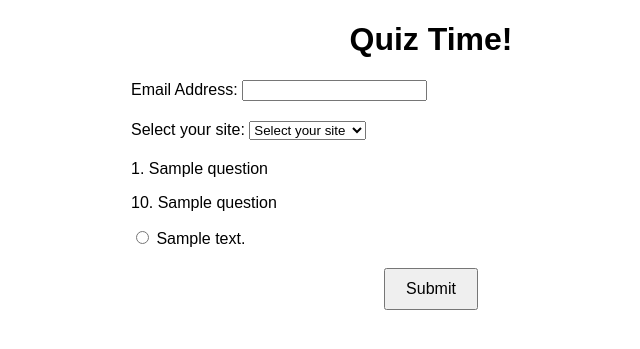
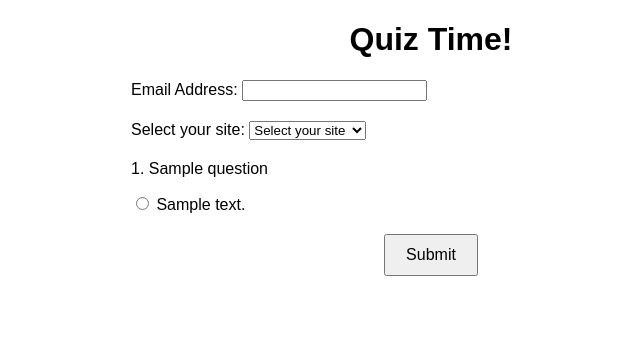
Before and after one commit to iamspok/DLC, a Flask app: template DLC/templates/quiz.html in a window 1280 px wide. Shown: the top 349 px of the page, without its empty margins (209-849 px from the left). Run offline with Flask 3, Linux system fonts and the light colour scheme; the template is opened without the code that fills it: most values are stand-ins (such as "Sample title", 1, 10 or a date in 2020).

Commit message:
Update quiz.html

```diff
--- a/DLC/templates/quiz.html
+++ b/DLC/templates/quiz.html
@@ -59,13 +59,12 @@
 
         <!-- Quiz Questions -->
         {% for question in questions %}
+        <div>
             <p>{{ loop.index }}. {{ question['question'] }}</p>
-            <div>
-                <p>{{ idx + 1 }}. {{ question['question'] }}</p>
             <ul>
                 {% for answer in question['answers'] %}
                     <li>
-                            <input type="radio" name="question_{{ idx }}" value="{{ answer }}" required> {{ answer }}
+                        <input type="radio" name="question_{{ loop.index }}" value="{{ answer }}" required> {{ answer }}
                     </li>
                 {% endfor %}
             </ul>
```
Lines whose indentation alone changed are shown as unchanged.
